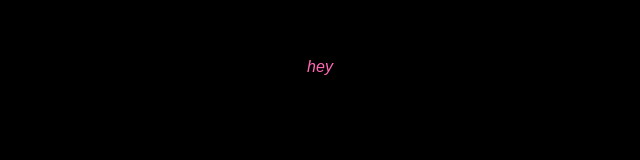
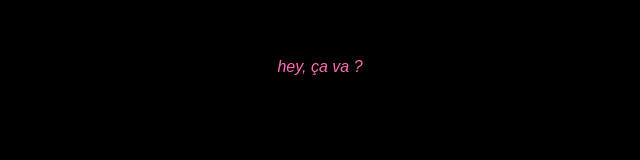
Before and after one commit to akabab/yoann, a plain HTML site: page index.html in a window 1280 px wide. Shown: the full height of the page, 320-960 px from the left. Drawn offline with Linux system fonts and the light colour scheme.

Commit message:
Update index.html

```diff
--- a/index.html
+++ b/index.html
@@ -15,7 +15,7 @@
 </style>
 
 <body>
-<p> hey </p>
+<p> hey, ça va ? </p>
 </body>
 
 </html>
```
